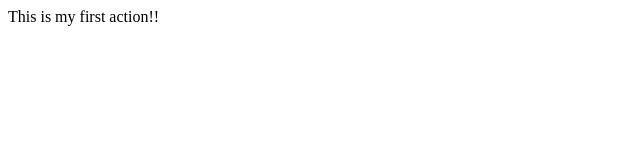
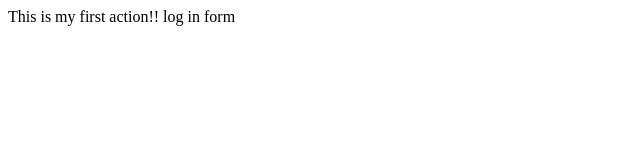
Before and after one commit to tappu6202223622/sampleapp, a plain HTML site: page index.html in a window 1280 px wide. Shown: the full height of the page, 0-640 px from the left. Drawn offline with Linux system fonts and the light colour scheme.

Commit message:
login form

```diff
--- /dev/null
+++ b/dir2/app2.js
@@ -0,0 +1 @@
+console.log('1234');
--- a/index.html
+++ b/index.html
@@ -4,5 +4,6 @@
   </head>
   <body>
     This is my first action!!
+    log in form
     </body>
 </html>
```
Also changed, not shown: log.txt (added), login.html (added).
